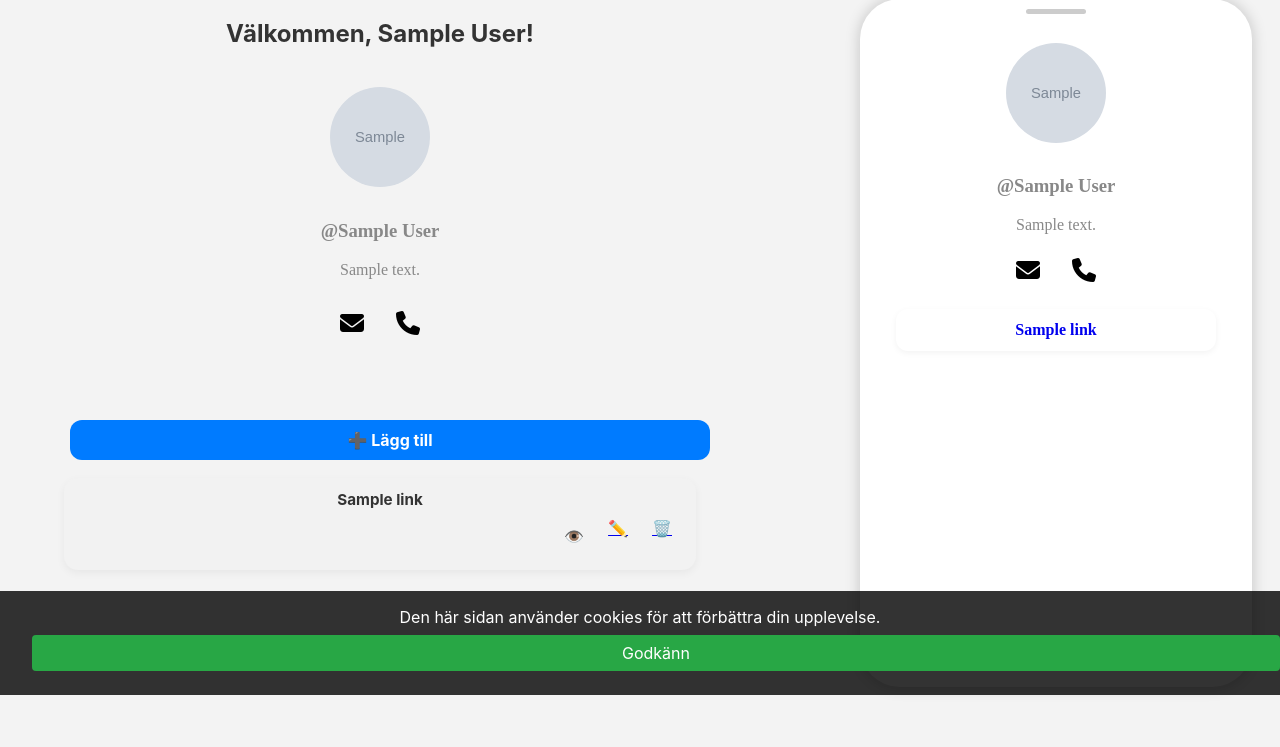
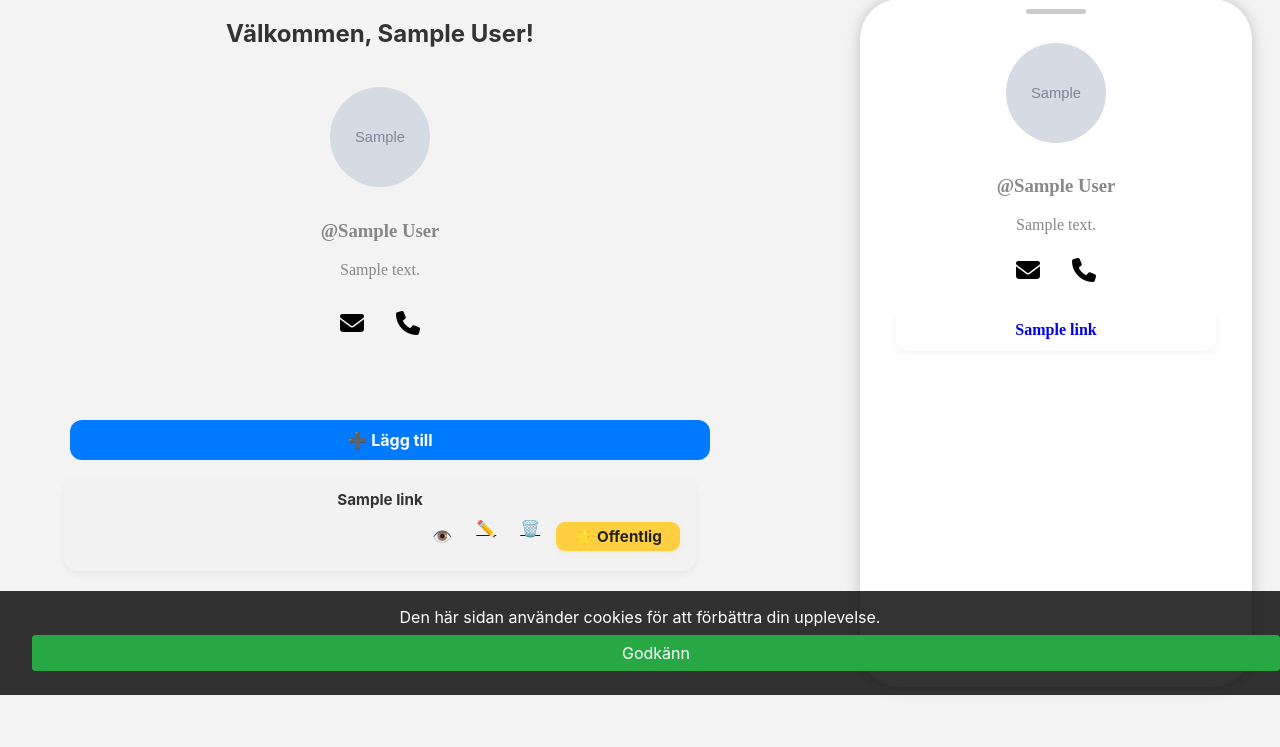
Before and after one commit to oskarandreassen/TheSocialCard2Live, a Flask app: page /dashboard in a window 1280 px wide. Shown: the part 105-852 px from the top of the page. Run offline with Flask 3, Linux system fonts and the light colour scheme; a user stored in the database is signed in; tables that the repository leaves empty hold one stand-in row (values such as "Sample post"); grey boxes marked "Sample" are stand-in pictures.

Commit message:
lagt till redirect med prem pop-up

```diff
--- a/static/css/style.css
+++ b/static/css/style.css
@@ -766,3 +766,32 @@ body { font-family: Inter, Arial, sans-serif; padding: 0; }
     margin: 1em auto 0 auto;
   }
 }
+
+
+/* ...dina övriga stilar... */
+.main-link-btn {
+  background: #e8e8ef;
+  color: #666;
+  border: none;
+  border-radius: 9px;
+  padding: 0.32em 1.2em;
+  margin-left: 0.3em;
+  font-weight: 500;
+  font-size: 1em;
+  box-shadow: 0 1px 3px rgba(50,70,150,0.07);
+  transition: all 0.14s;
+  cursor: pointer;
+  opacity: 0.6;
+}
+.main-link-btn.selected,
+.main-link-btn[data-active="true"] {
+  background: #ffcf3f;
+  color: #222;
+  opacity: 1;
+  font-weight: bold;
+  box-shadow: 0 2px 7px rgba(220,180,40,0.12);
+}
+.main-link-btn:disabled {
+  opacity: 0.4;
+  cursor: not-allowed;
+}
--- a/templates/dashboard.html
+++ b/templates/dashboard.html
@@ -156,13 +156,11 @@
              data-url="{{ link.url }}"
              data-icon="{{ icon }}"
              data-visible="{{ link.is_visible }}">
-              <form class="edit-link-form" style="display:none;" data-link-id="{{ link.id }}">
-                <input type="text" name="label" value="{{ link.label }}" required>
-                <input type="url" name="url" value="{{ link.url }}" required>
-                <button type="submit">📂</button>
-              </form>
-
-
+          <form class="edit-link-form" style="display:none;" data-link-id="{{ link.id }}">
+            <input type="text" name="label" value="{{ link.label }}" required>
+            <input type="url" name="url" value="{{ link.url }}" required>
+            <button type="submit">📂</button>
+          </form>
           <div class="link-main">
             <div class="link-info">
               {% if icon %}<i class="{{ icon }}"></i>{% endif %}
@@ -178,9 +176,30 @@
               <a href="#" class="link-btn edit-btn" title="Redigera">✏️</a>
               <a href="{{ url_for('dashboard.delete_link', link_id=link.id) }}"
                  class="link-btn" title="Radera">🗑️</a>
+
+               {# ——— Redirect av offentlig sida, krävs prem konto ——— #}
+                <form class="main-link-form" data-link-id="{{ link.id }}" style="display:inline;">
+                  {% if user.main_public_link_id == link.id %}
+                    <button type="button"
+                            class="main-link-btn selected"
+                            {% if not current_user.is_premium %} disabled {% endif %}
+                            title="Klicka för att avaktivera redirect">
+                      🌟 Offentlig
+                    </button>
+                  {% else %}
+                    <button type="button"
+                            class="main-link-btn"
+                            {% if not current_user.is_premium %} disabled {% endif %}
+                            title="Gör denna till din offentliga redirect">
+                      Offentlig
+                    </button>
+                  {% endif %}
+                </form>
+
             </div>
           </div>
         </div>
+
       {% endfor %}
     </div>
   </div>
@@ -286,6 +305,29 @@
 
 
 
+<div id="premium-popup" style="display:none; position:fixed; z-index:9999; left:0;top:0;width:100vw;height:100vh; background:rgba(0,0,0,0.35); align-items:center; justify-content:center;">
+  <div style="background:#fff; padding:2em 2em; border-radius:12px; box-shadow:0 3px 18px rgba(0,0,0,0.11); max-width:360px; margin:auto; text-align:center;">
+    <h3>Bli premium!</h3>
+    <p>Att välja offentlig redirect är en premiumfunktion.<br>Uppgradera för att låsa upp!</p>
+    <a href="https://buy.stripe.com/fZu4gz1x6bx57675pGbEA00?client_reference_id={{ current_user.username }}&prefilled_email={{ current_user.email|urlencode }}"
+       class="btn-stripe-premium" style="margin: 1em 0;display:inline-block;">
+      Skaffa Premium
+    </a><br>
+    <button onclick="hidePremiumPopup()" style="margin-top:0.7em; background:#f3f3f3; border:none; padding:0.5em 1.5em; border-radius:6px;">Stäng</button>
+  </div>
+</div>
+<script>
+function showPremiumPopup() {
+  document.getElementById('premium-popup').style.display = 'flex';
+}
+function hidePremiumPopup() {
+  document.getElementById('premium-popup').style.display = 'none';
+}
+</script>
+
+
+
+
 <style>
   /* Responsivt */
   @media (max-width:600px){ .desktop-only{display:none!important;} .mobile-only{display:flex!important;justify-content:center;} .preview-panel{display:none!important;} }
@@ -360,6 +402,45 @@ document.addEventListener('DOMContentLoaded', function() {
 </script>
 
 
+<script>
+document.addEventListener('DOMContentLoaded', function() {
+  document.querySelectorAll('.main-link-form').forEach(form => {
+    const btn = form.querySelector('button');
+    btn.addEventListener('click', async function(e) {
+      e.preventDefault();
+      const linkId = form.getAttribute('data-link-id');
+      if (!linkId) {
+        alert('Kunde inte läsa ut länk-id!');
+        return false;
+      }
+
+      {% if not current_user.is_premium %}
+        showPremiumPopup();
+        return false;
+      {% endif %}
+
+      try {
+        let response = await fetch(`/set_main_public_link/${linkId}`, {method: "POST"});
+        if (response.ok) {
+          document.querySelectorAll('.main-link-btn').forEach(b => b.classList.remove('selected'));
+          btn.classList.add('selected');
+          document.querySelectorAll('.main-link-btn').forEach(b => b.innerText = "Offentlig");
+          btn.innerText = "🌟 Offentlig";
+        } else if (response.status === 403) {
+          showPremiumPopup();
+        } else {
+          alert('Kunde inte uppdatera redirect. Testa igen!');
+        }
+      } catch (e) {
+        alert('Något gick fel, testa igen');
+      }
+    });
+  });
+});
+
+</script>
+
+
 
 
 <script src="https://cdn.jsdelivr.net/npm/sortablejs@1.15.0/Sortable.min.js"></script>
--- a/views/dashboard_routes.py
+++ b/views/dashboard_routes.py
@@ -123,3 +123,19 @@ def update_contact():
         current_user.show_phone   = data.get('show_phone', True)
     db.session.commit()
     return jsonify(success=True)
+
+
+@dashboard.route('/set_main_public_link/<int:link_id>', methods=['POST'])
+@login_required
+def set_main_public_link(link_id):
+    if not current_user.is_premium:
+        return "Premium krävs", 403
+
+    link = Link.query.get_or_404(link_id)
+    user = current_user
+    if user.main_public_link_id == link.id:
+        user.main_public_link_id = None
+    else:
+        user.main_public_link_id = link.id
+    db.session.commit()
+    return ('', 204)
```
Also changed, not shown: migrations/versions/b28d8f4e675c_add_main_public_link_id_to_user.py (added, +33 -0 lines), models.py (+19 -5 lines), views/public_routes.py (+8 -3 lines).
